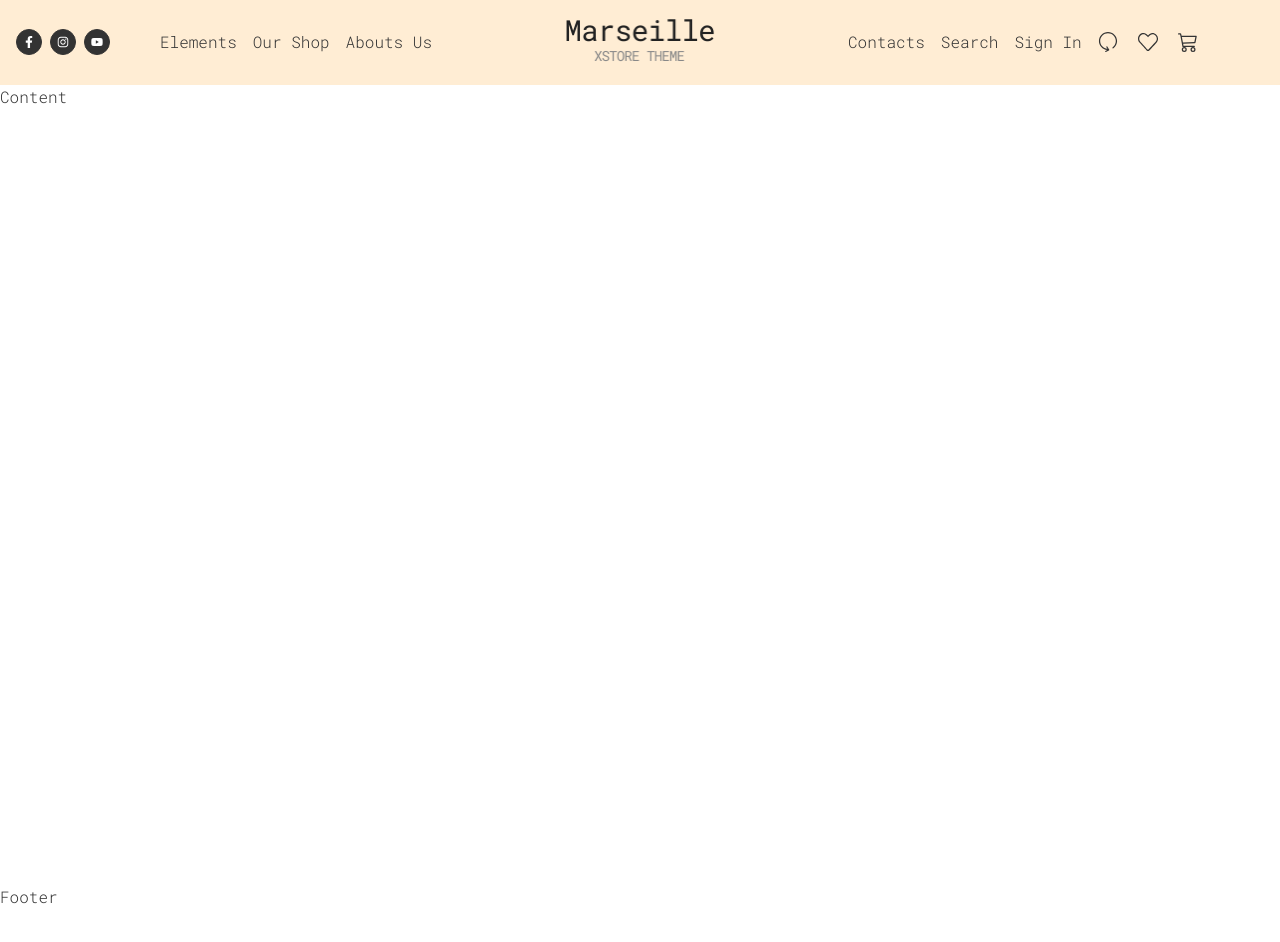
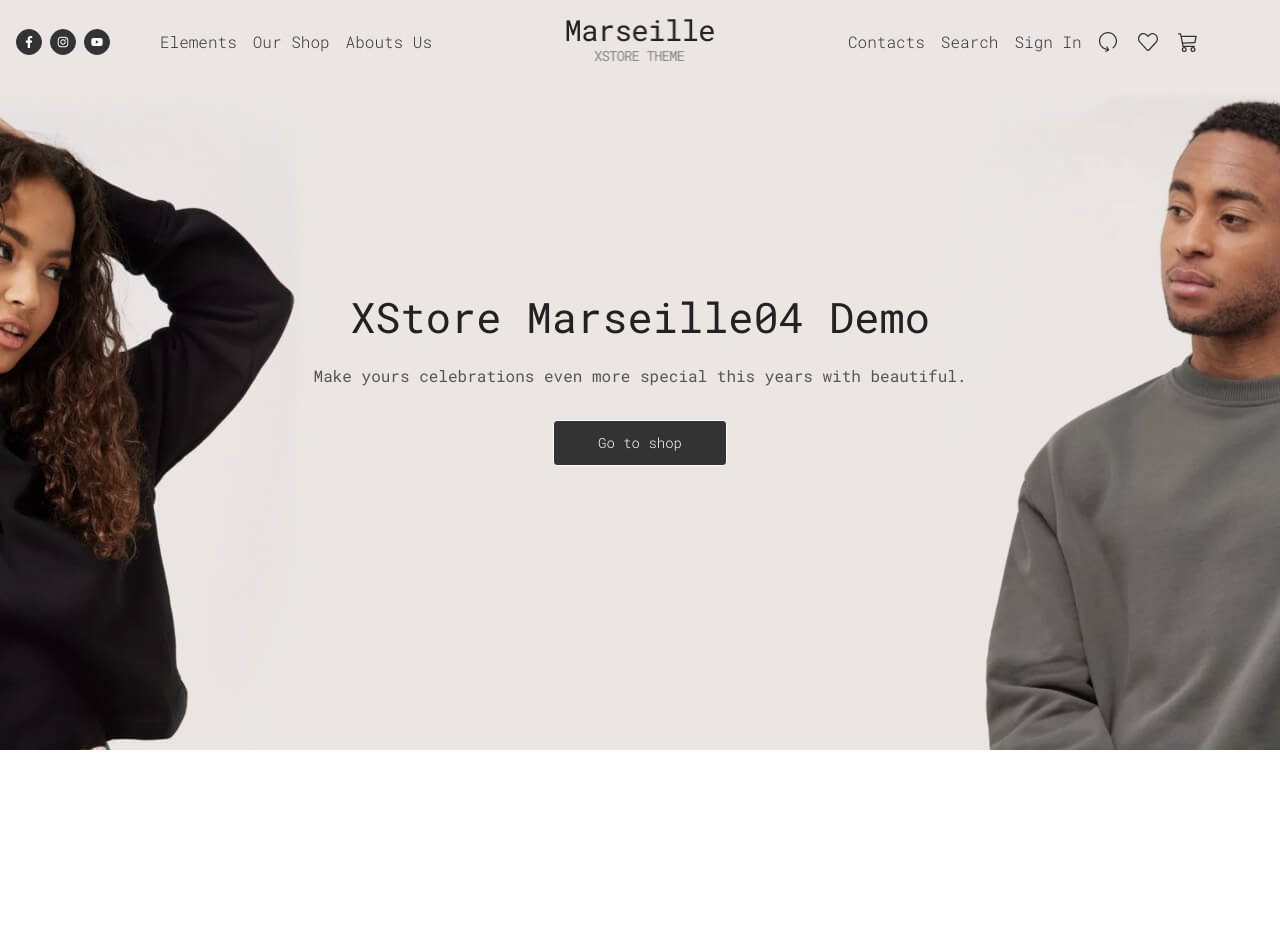
Before and after one commit to Huydqps06956/marseille-ts, a React (Vite) app: page / in a window 1280 px wide. Shown: the top 942 px of the page. After the commit the page ends 800 px from the top, so only its background shows below. Built offline with nearby package versions, Linux system fonts and the light colour scheme.

Commit message:
update banner

```diff
--- a/src/App.tsx
+++ b/src/App.tsx
@@ -1,15 +1,9 @@
-import Footer from '@components/Footer';
-import Header from '@components/Header/Header';
-import MainLayout from '@components/MainLayout';
+import Home from '@pages/Home/Home';
 
 const App = () => {
     return (
         <>
-            <Header />
-            <MainLayout>
-                <div className="min-h-screen">Content</div>
-            </MainLayout>
-            <Footer />
+            <Home />
         </>
     );
 };
--- /dev/null
+++ b/src/components/Banner/Banner.tsx
@@ -0,0 +1,31 @@
+import React from 'react';
+import BannerImage from '@assets/images/banner.png';
+import Button from '@components/Button';
+const Banner: React.FC = () => {
+    return (
+        <div
+            className="min-h-[750px] bg-no-repeat bg-cover flex items-center justify-center text-center bg-center"
+            style={{ backgroundImage: `url(${BannerImage})` }}
+        >
+            <div className="space-y-4">
+                <h1 className="text-[42px] text-title font-normal">
+                    XStore Marseille04 Demo
+                </h1>
+                <p className="text-base/6 font-normal text-third">
+                    Make yours celebrations even more special this years with
+                    beautiful.
+                </p>
+                <div className="pt-4">
+                    <Button
+                        size="sm"
+                        className="py-3 px-11 rounded-sm border border-priamry hover:bg-[#FFFFFF00] hover:text-primary duration-300"
+                    >
+                        Go to shop
+                    </Button>
+                </div>
+            </div>
+        </div>
+    );
+};
+
+export default Banner;
--- a/src/components/Header/Header.tsx
+++ b/src/components/Header/Header.tsx
@@ -9,7 +9,7 @@ import { SlHeart, SlReload } from 'react-icons/sl';
 
 const Header = () => {
     return (
-        <header className="bg-orange-100">
+        <header className="absolute top-0 left-0 right-0">
             <div className="w-7xl mx-auto flex items-center justify-between p-4">
                 <div className="flex flex-1 items-center justify-between gap-4">
                     <div className="flex items-center justify-center gap-2">
--- a/src/index.css
+++ b/src/index.css
@@ -8,6 +8,7 @@
     --color-secondary: oklch(0.63 0 0);
     --color-third: oklch(0.45 0 0);
     --color-four: oklch(0.37 0 0);
+    --color-title: oklch(0.25 0 0);
 }
 
 @layer base {
--- /dev/null
+++ b/src/pages/Home/Home.tsx
@@ -0,0 +1,14 @@
+import Banner from '@components/Banner/Banner';
+import Header from '@components/Header/Header';
+import React from 'react';
+
+const Home: React.FC = () => {
+    return (
+        <>
+            <Header />
+            <Banner />
+        </>
+    );
+};
+
+export default Home;
--- a/tsconfig.app.json
+++ b/tsconfig.app.json
@@ -27,7 +27,8 @@
         "paths": {
             "@components/*": ["src/components/*"],
             "@types/*": ["src/@types/*"],
-            "@constants/*": ["src/constants/*"]
+            "@constants/*": ["src/constants/*"],
+            "@pages/*": ["src/pages/*"]
         }
     },
     "include": ["src"]
```
Also changed, not shown: src/assets/images/banner.png (added).
